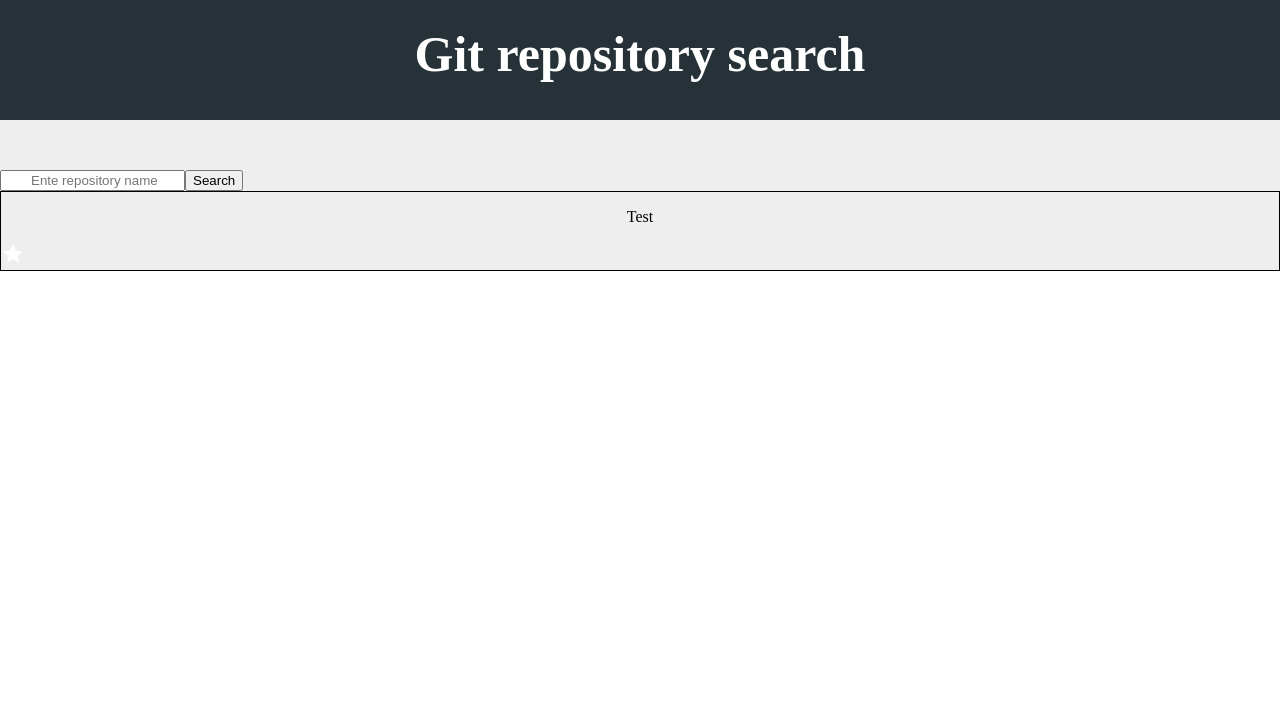
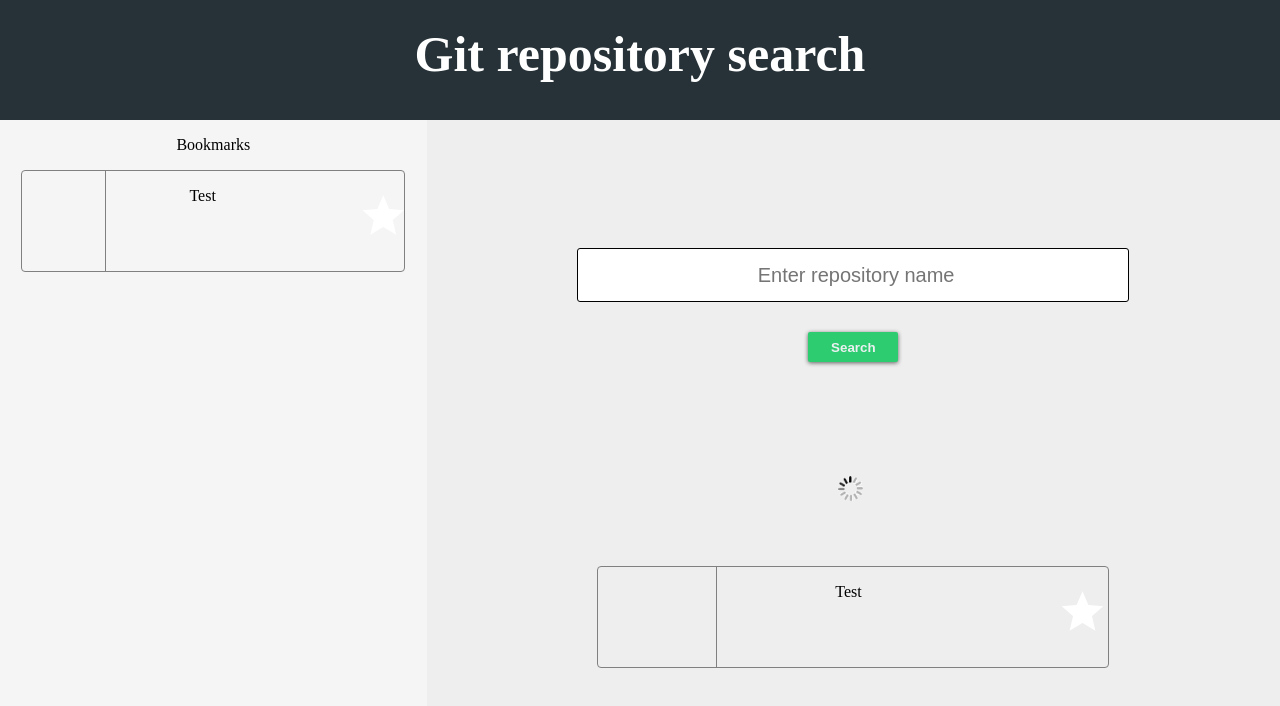
Before and after one commit to anton202/gitRepoSearch, an Angular app in the folder client/gitRepoSearch/: page / in a window 1280 px wide. Shown: the top 706 px of the page. Built offline with nearby package versions, Linux system fonts and the light colour scheme.

Commit message:
styled destop version, added loading spinner

```diff
--- a/client/gitRepoSearch/src/app/app.component.css
+++ b/client/gitRepoSearch/src/app/app.component.css
@@ -1,30 +1,54 @@
-.bookMarks {
-  background-color: #ffffff;
+main {
+  display: flex;
+  flex-flow: row wrap;
+  height: 100%;
 }
 
-.bookMarks__button{
+.bookMarks {
+  background-color: #f5f5f5;
+  flex: 1;
+}
+
+.bookMarks__button {
   display: none;
 }
+
 .searchRepo {
   background-color: #eeeeee;
-  padding-top: 50px;
+  padding-top: 10%;
+  flex: 2;
 }
 
-.bookMarks__container{
+.bookMarks__container {
   display: block;
 }
+
+.bookMarksMobile {
+  display: none;
+}
+
 @media (min-width: 320px) and (max-width: 480px) {
+  .bookMarks {
+    display: none;
+  }
+
+  .bookMarksMobile {
+    display: block;
+  }
+
   .bookMarks__button {
     display: block;
     width: 100%;
     height: 60px;
   }
 
-  main{
+  main {
     height: 100%;
+    display: block;
   }
 
-  .searchRepo{
+  .searchRepo {
+    padding-top: 50px;
     height: 100%;
   }
 
--- a/client/gitRepoSearch/src/app/app.component.html
+++ b/client/gitRepoSearch/src/app/app.component.html
@@ -2,9 +2,11 @@
 
  <main>
    <div class="bookMarks">
-
+     <app-book-marks></app-book-marks>
+   </div>
+   <div class="bookMarksMobile">
      <button class="bookMarks__button" (click)="openBookMarks()">Bookmarks</button>
-     <div [ngStyle]="{display: displayBookMarks ? 'block' : 'none'}">
+     <div class="bookMarks__container" [ngStyle]="{display: displayBookMarks ? 'block' : 'none'}">
        <app-book-marks></app-book-marks>
      </div>
    </div>
--- a/client/gitRepoSearch/src/app/app.component.ts
+++ b/client/gitRepoSearch/src/app/app.component.ts
@@ -1,11 +1,11 @@
-import { Component } from '@angular/core';
+import { Component, OnInit } from '@angular/core';
 
 @Component({
   selector: 'app-root',
   templateUrl: './app.component.html',
   styleUrls: ['./app.component.css']
 })
-export class AppComponent {
+export class AppComponent  {
   displayBookMarks = false;
 
   openBookMarks(){
--- a/client/gitRepoSearch/src/app/book-marks/book-marks.component.css
+++ b/client/gitRepoSearch/src/app/book-marks/book-marks.component.css
@@ -0,0 +1,14 @@
+main{
+width: 90%;
+margin: auto;
+}
+p{
+    text-align: center;
+}
+
+@media (min-width: 320px) and (max-width: 480px) {
+  p{
+      display: none;
+  }
+
+  }
--- a/client/gitRepoSearch/src/app/git-repo/git-repo.component.css
+++ b/client/gitRepoSearch/src/app/git-repo/git-repo.component.css
@@ -1,43 +1,58 @@
-.gitRepo{
-    border: 1px solid black;
+.gitRepo {
+  display: flex;
+  height: 100px;
+  border: 1px solid gray;
+  border-radius: 4px;
 }
 
-.gitRepo__avatar{
-    flex-grow: 2;
-    border-right: 0.5px solid black;
+.gitRepo__avatar {
+  flex-grow: 1.5;
+  border-right: 0.5px solid gray;
 }
 
-.gitRepo__info{
+.gitRepo__info {
   flex-grow: 3;
 }
 
-.gitRepo__bookMark{
+.gitRepo__bookMark {
   flex-grow: 1;
 }
 
-.gitRepo__name{
+.gitRepo__name {
   text-align: center;
 }
 
-i{
+i {
   color: white;
   cursor: pointer;
+  display: block;
+  width: 80%;
+  font-size: 50px;
+  text-align: center;
+  margin: auto;
+  margin-top: 20px;
+  padding-left: 40%;
+
 }
 
 @media (min-width: 320px) and (max-width: 480px) {
-   .gitRepo{
-       display: flex;
+  .gitRepo {
     height: 80px;
     width: 95%;
     margin: auto;
   }
 
-   i{
+  .gitRepo__avatar {
+    flex-grow: 2;
+  }
+
+  i {
     display: block;
     width: 80%;
     font-size: 40px;
     text-align: center;
     margin: auto;
     margin-top: 20px;
+    padding-left: 30%;
   }
 }
--- a/client/gitRepoSearch/src/app/search-results/search-results.component.css
+++ b/client/gitRepoSearch/src/app/search-results/search-results.component.css
@@ -1,7 +1,20 @@
+main{
+  width: 60%;
+  margin: auto;
+  margin-top: 50px;
+}
+
+img{
+  display: block;
+  width: 30%;
+  margin: auto;
+}
+
 @media (min-width: 320px) and (max-width: 480px) {
   main{
       width: 90%;
       margin: auto;
+      margin-top: 0;
   }
 
   }
--- a/client/gitRepoSearch/src/app/search-results/search-results.component.html
+++ b/client/gitRepoSearch/src/app/search-results/search-results.component.html
@@ -1,3 +1,4 @@
 <main>
+    <img src="../../assets/loadingSpinner.gif" alt="loadingspinner">
  <app-git-repo></app-git-repo>
 </main>
--- a/client/gitRepoSearch/src/app/search/search.component.css
+++ b/client/gitRepoSearch/src/app/search/search.component.css
@@ -1,5 +1,41 @@
-input{
-    text-align: center;
+main {
+  width: 80%;
+  margin: auto
+}
+
+input {
+  text-align: center;
+  width: 80%;
+  height: 50px;
+  border-radius: 3px;
+  display: block;
+  margin: auto;
+  font-size: 20px;
+  border: 1px solid;
+}
+
+button {
+  width: 90px;
+  height: 30px;
+  font-weight: bold;
+  display: block;
+  margin: 30px auto;
+  padding: 0;
+
+  overflow: hidden;
+
+  border-width: 0;
+  outline: none;
+  border-radius: 2px;
+  box-shadow: 0 1px 4px rgba(0, 0, 0, .6);
+
+  background-color: #2ecc71;
+  color: #ecf0f1;
+  transition: background-color .3s;
+}
+
+button:hover {
+  background-color: #27ae60;
 }
 
 @media (min-width: 320px) and (max-width: 480px) {
@@ -11,14 +47,15 @@ input{
     width: 80%;
     height: 30px;
     border-radius: 3px;
-    display: block;
-    margin: auto;
+    font-size: 16px;
+
   }
 
   button {
+
     display: block;
-    width: 50%;
+    width: 30%;
     margin: auto;
-    margin-top: 10px;
+    margin-top: 20px;
   }
 }
--- a/client/gitRepoSearch/src/app/search/search.component.html
+++ b/client/gitRepoSearch/src/app/search/search.component.html
@@ -1,4 +1,4 @@
 <main>
-  <input type="text" placeholder=" Ente repository name">
+  <input type="text" placeholder=" Enter repository name">
   <button> Search</button>
 </main>
--- a/client/gitRepoSearch/src/styles.css
+++ b/client/gitRepoSearch/src/styles.css
@@ -2,4 +2,5 @@
 body{
     margin: 0;
     height: 100vh;
+    overflow: hidden;
 }
```
Also changed, not shown: client/gitRepoSearch/src/assets/loadingSpinner.gif (added). Lines whose indentation alone changed are shown as unchanged.
